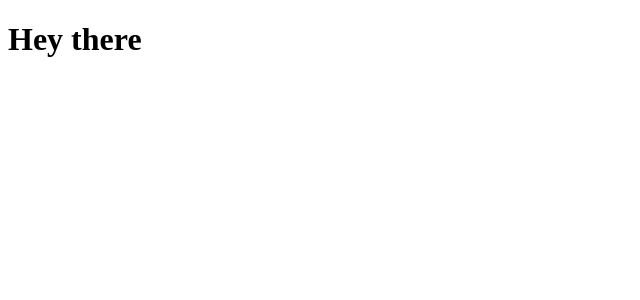
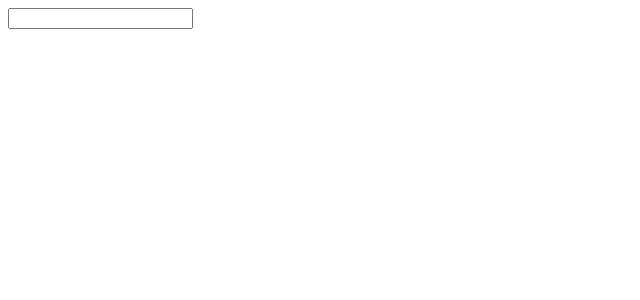
Before and after one commit to wigsters52/Vue-youtube-clone, a Vue app in the folder video-browswer/: page / in a window 1280 px wide. Shown: the top 300 px of the page, without its empty margins (0-640 px from the left). Built offline with nearby package versions, Linux system fonts and the light colour scheme.

Commit message:
added searchbar

```diff
--- a/video-browswer/src/App.vue
+++ b/video-browswer/src/App.vue
@@ -1,11 +1,15 @@
 <template>
     <div>
-        <h1>Hey there</h1>
+        <SearchBar></SearchBar>
     </div>
 </template>
 
 <script>
+import SearchBar from './components/SearchBar'
 export default {
-    name: 'App'
+    name: 'App',
+    components: {
+        SearchBar
+    }
 }
 </script>
--- /dev/null
+++ b/video-browswer/src/components/SearchBar.vue
@@ -0,0 +1,15 @@
+<template>
+    <div>
+        <input type="text" />
+    </div>
+</template>
+
+<script>
+    export default {
+        name: 'SearchBar'
+    }
+</script>
+
+<style scoped>
+
+</style>
```
